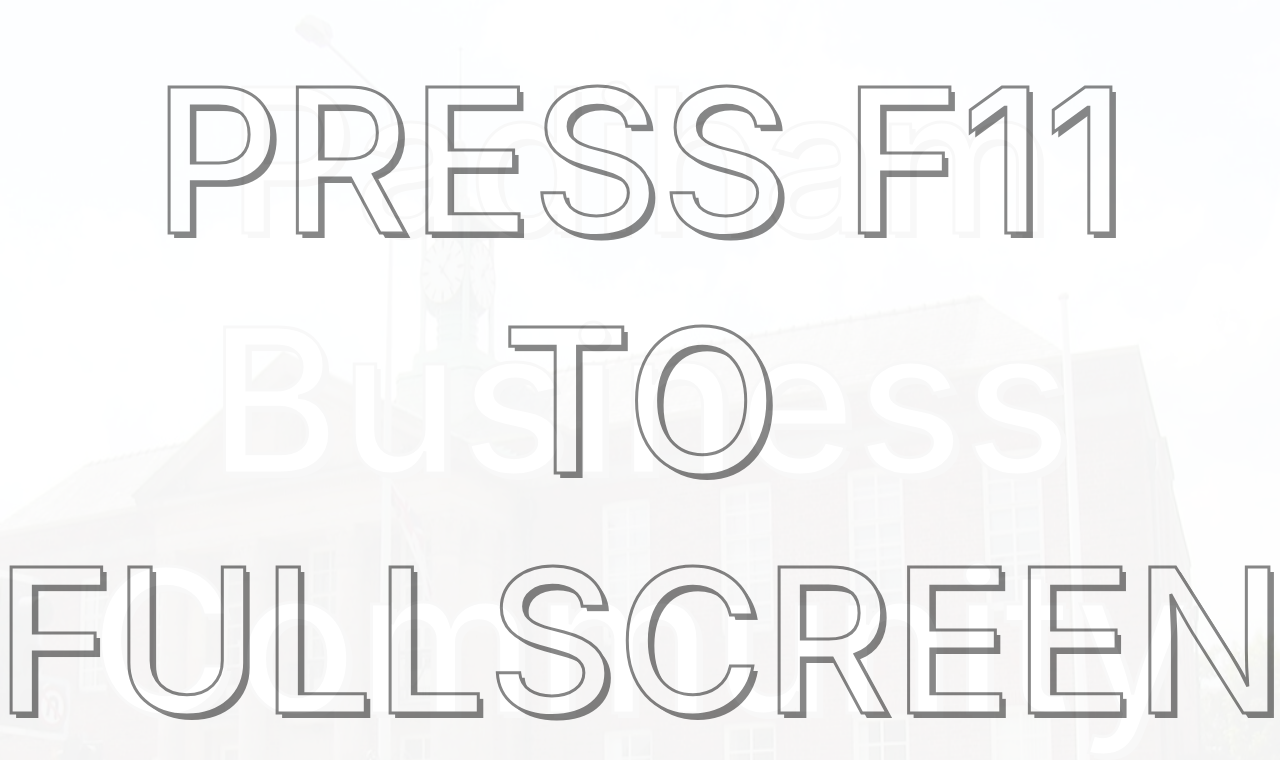
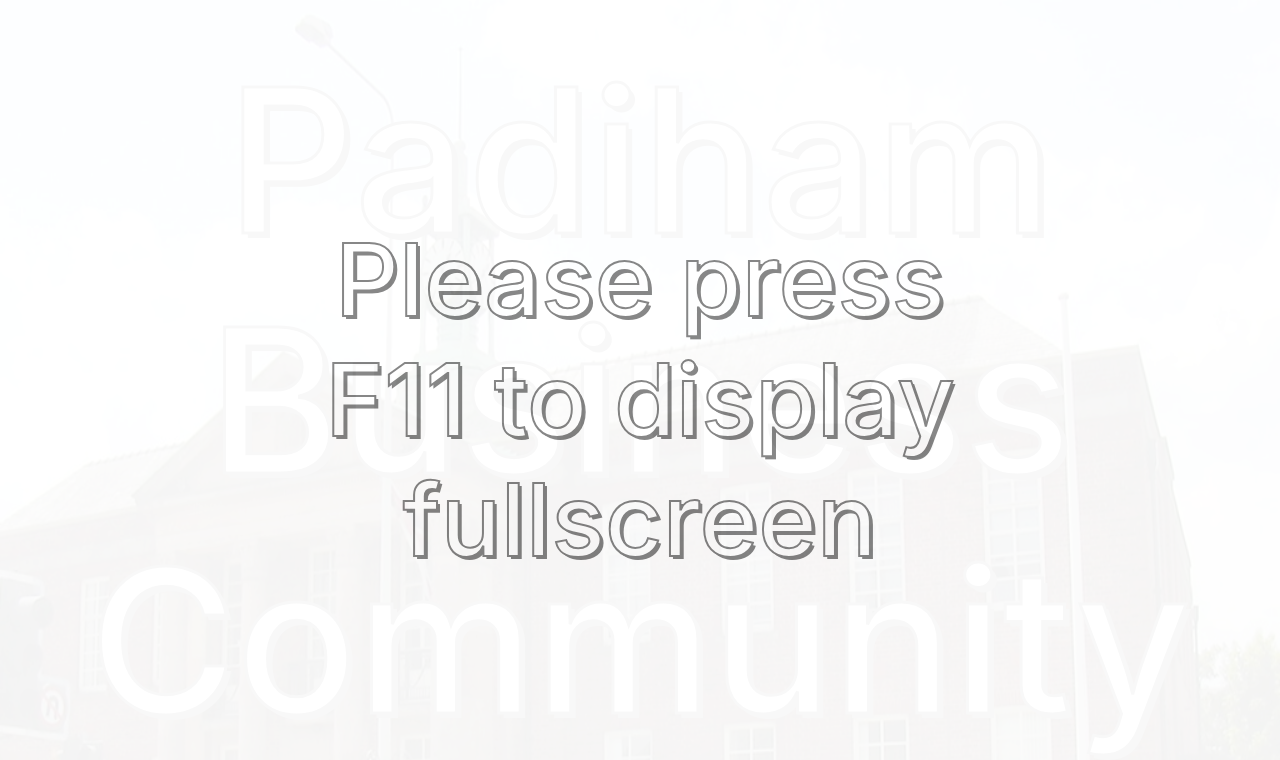
Before and after one commit to zaciih/Digital_Signage, a plain HTML site: page index.html in a window 1280 px wide. Drawn offline with nearby package versions, Linux system fonts and the light colour scheme.

Commit message:
edited instruction page

```diff
--- a/Css/style.css
+++ b/Css/style.css
@@ -10,6 +10,17 @@ h2 {
   -webkit-text-stroke: 3px grey;
   text-shadow: 5px 5px grey;
   font-size: 200px;
+  top: 50%;
+  left: 50%;
+  transform: translate(-50%, -50%);
+}
+
+h3 {
+  position: fixed;
+  color: white;
+  -webkit-text-stroke: 2px grey;
+  text-shadow: 3px 3px grey;
+  font-size: 100px;
   top: 50%;
   left: 50%;
   transform: translate(-50%, -50%);
--- a/index.html
+++ b/index.html
@@ -15,7 +15,7 @@
       <div class="carousel-inner">
         <div class="carousel-item active">
           <div class="carousel-caption d-none d-md-block">
-            <h2>PRESS F11 TO FULLSCREEN</h2>
+            <h3>Please press F11 to display fullscreen</h3>
           </div>
         </div>
         <div class="carousel-item" data-interval="3000">
```
